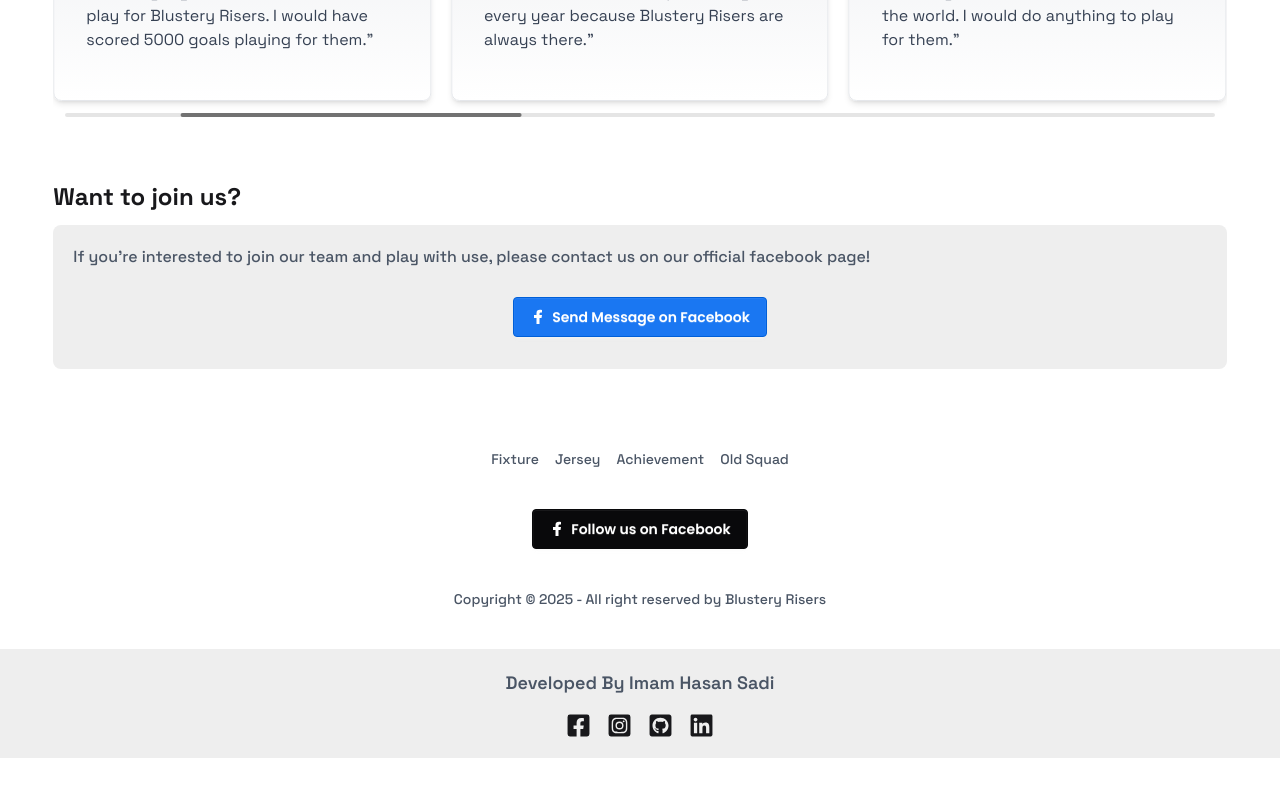
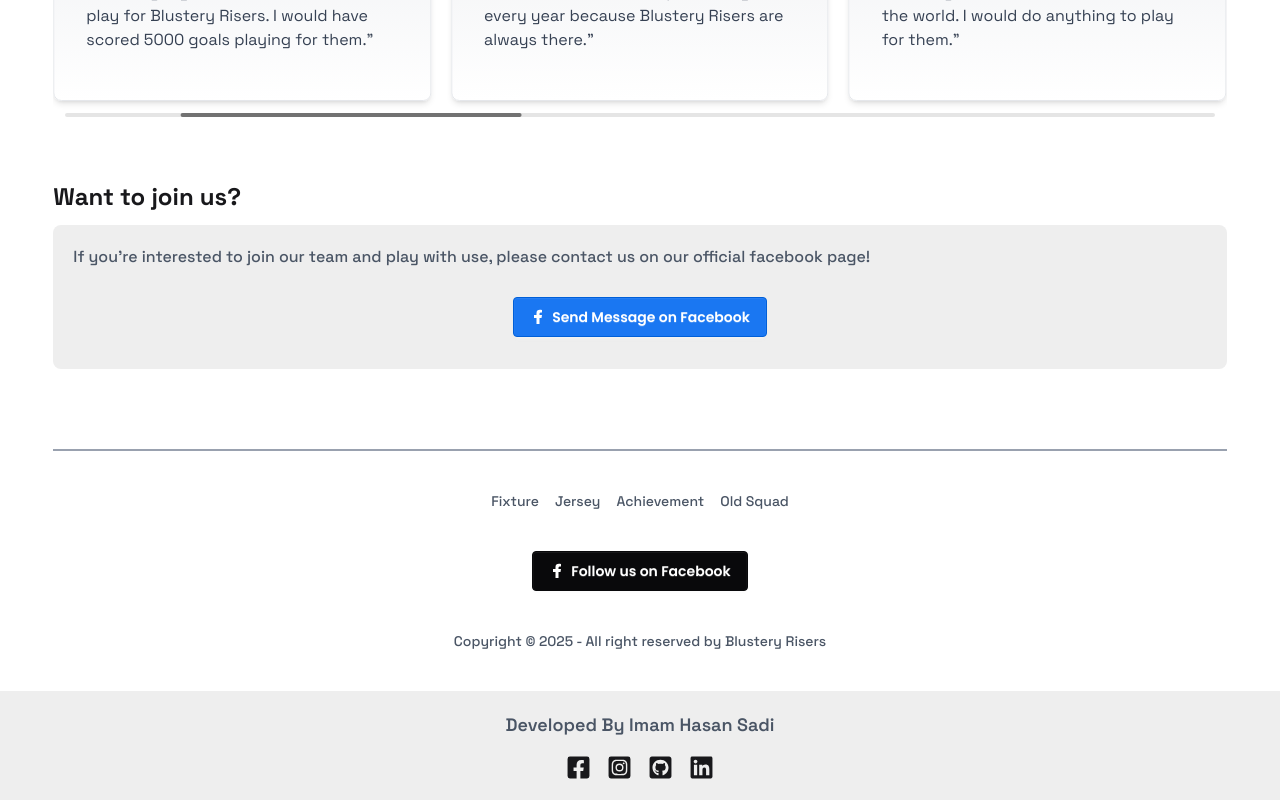
Before and after one commit to imam-hasan-jami/Blustery-Risers, a React (Vite) app: page / in a window 1280 px wide. Shown: the part 6289-7089 px from the top of the page. Before the commit the page ends 7047 px from the top, so only its background shows below. Built offline with nearby package versions, Linux system fonts and the light colour scheme.

Commit message:
Update Footer.jsx

```diff
--- a/src/components/Footer.jsx
+++ b/src/components/Footer.jsx
@@ -9,6 +9,7 @@ const Footer = () => {
 
   return (
     <footer className="footer footer-horizontal footer-center text-base-content rounded mt-20 mb-10">
+      <hr className="w-full border-b border-gray-400" />
       <nav className="grid grid-flow-col gap-4">
         <a className="link link-hover font-grotesk text-gray-600 font-medium">Fixture</a>
         <a className="link link-hover font-grotesk text-gray-600 font-medium">Jersey</a>
```
